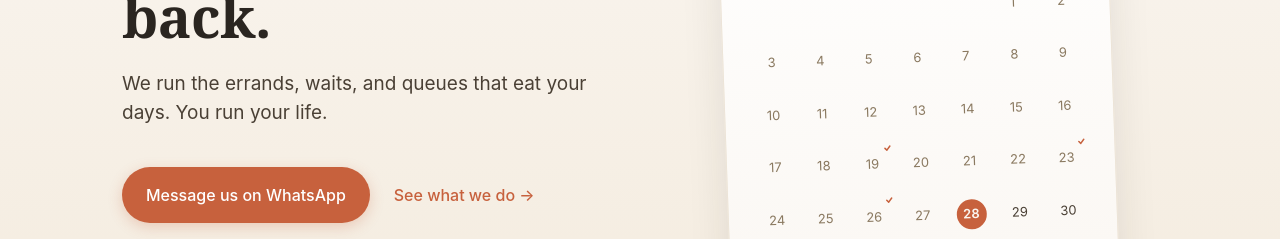
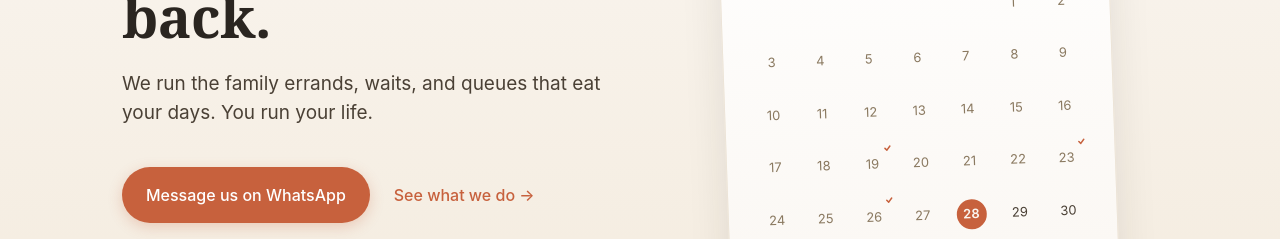
Before and after one commit to gideonscha/homerun, a Next.js app: page / in a window 1280 px wide. Shown: the part 263-502 px from the top of the page. Built offline with nearby package versions, Linux system fonts and the light colour scheme.

Commit message:
Hero subcopy: 'family errands' — narrows positioning
https://claude.ai/code/session_01AG4XUoNSSBUC7pgAiLFELg

```diff
--- a/components/homepage/Hero.tsx
+++ b/components/homepage/Hero.tsx
@@ -18,8 +18,8 @@ export function Hero() {
             </h1>
 
             <p className="mt-5 md:mt-6 text-[17px] md:text-[19px] leading-[1.5] text-ink-soft max-w-[520px] mx-auto md:mx-0">
-              We run the errands, waits, and queues that eat your days. You
-              run your life.
+              We run the family errands, waits, and queues that eat your
+              days. You run your life.
             </p>
 
             <div className="mt-8 md:mt-10 flex flex-col sm:flex-row gap-3 sm:gap-4 items-stretch sm:items-center justify-center md:justify-start">
```
